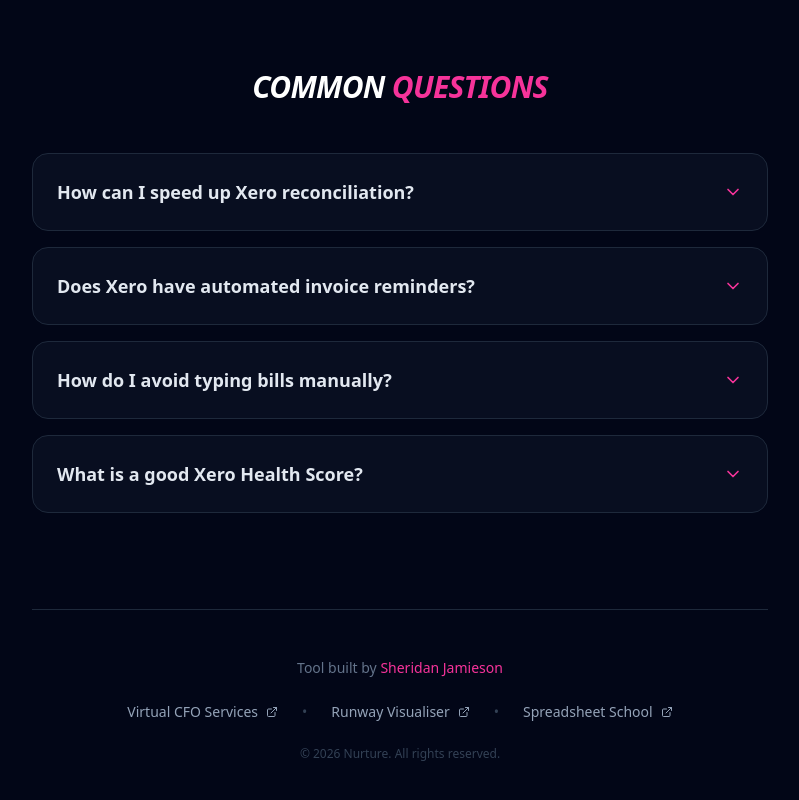
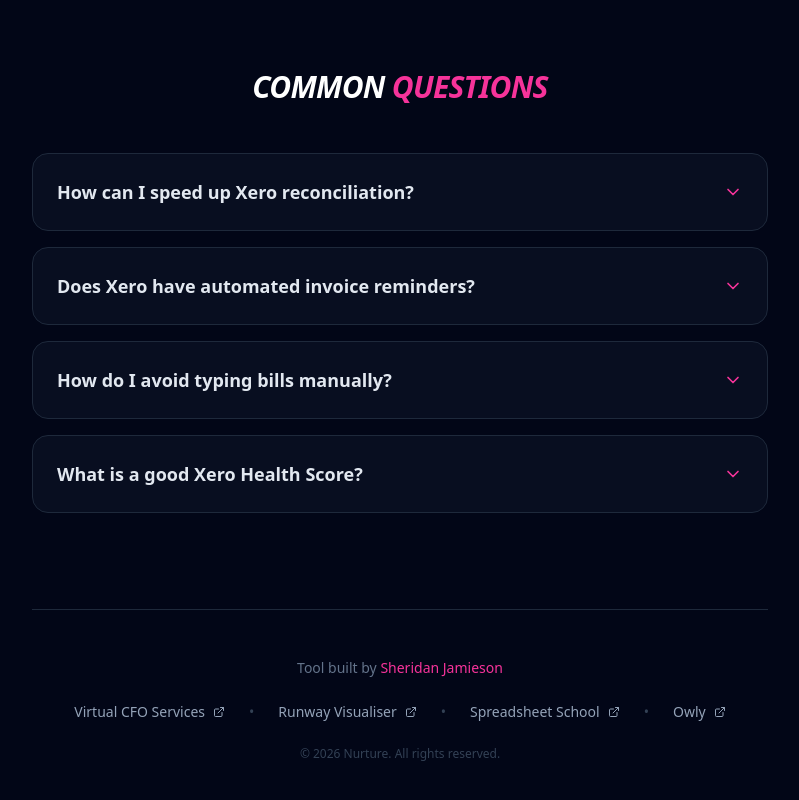
Before and after one commit to sheridan-runs/learn-xero, a React (Vite) app in the folder sprix/: page / in a window 1280 px wide. Shown: the part 3758-4558 px from the top of the page, without its empty margins (240-1039 px from the left). Built offline with nearby package versions, Linux system fonts and the light colour scheme.

Commit message:
Add link to Owly in FAQSection

```diff
--- a/sprix/src/FAQSection.tsx
+++ b/sprix/src/FAQSection.tsx
@@ -81,6 +81,10 @@
               <a href="https://spreadsheet.school" className="flex items-center gap-2 text-slate-400 hover:text-white transition-colors">
                   Spreadsheet School <ExternalLink className="w-3 h-3" />
               </a>
+              <span className="text-slate-700">•</span>
+              <a href="https://owly.co.nz" target="_blank" rel="noopener noreferrer" className="flex items-center gap-2 text-slate-400 hover:text-white transition-colors">
+                Owly <ExternalLink className="w-3 h-3" />
+              </a>
           </div>
           <div className="text-xs text-slate-700">
             &copy; {new Date().getFullYear()} Nurture. All rights reserved.
```
